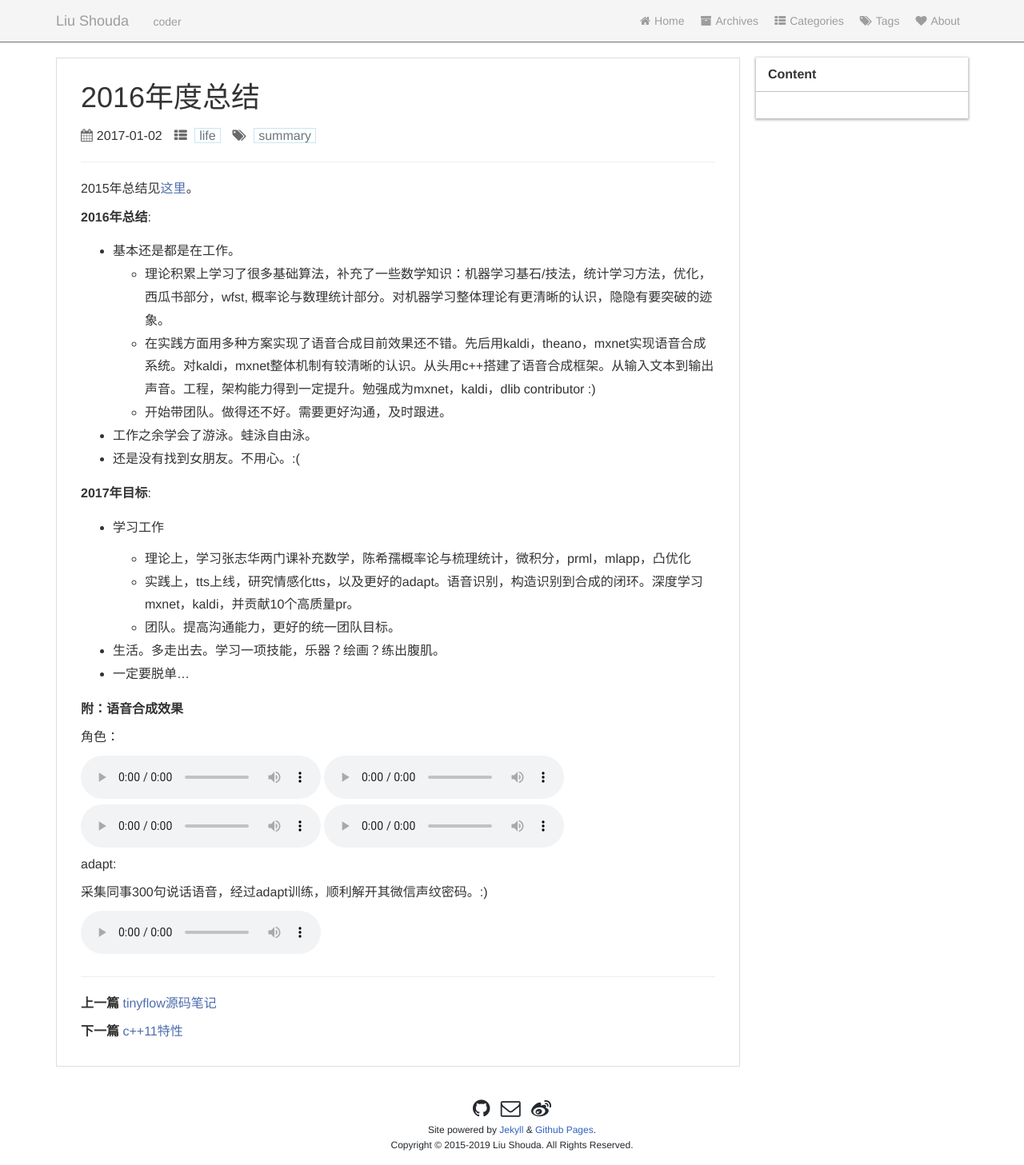
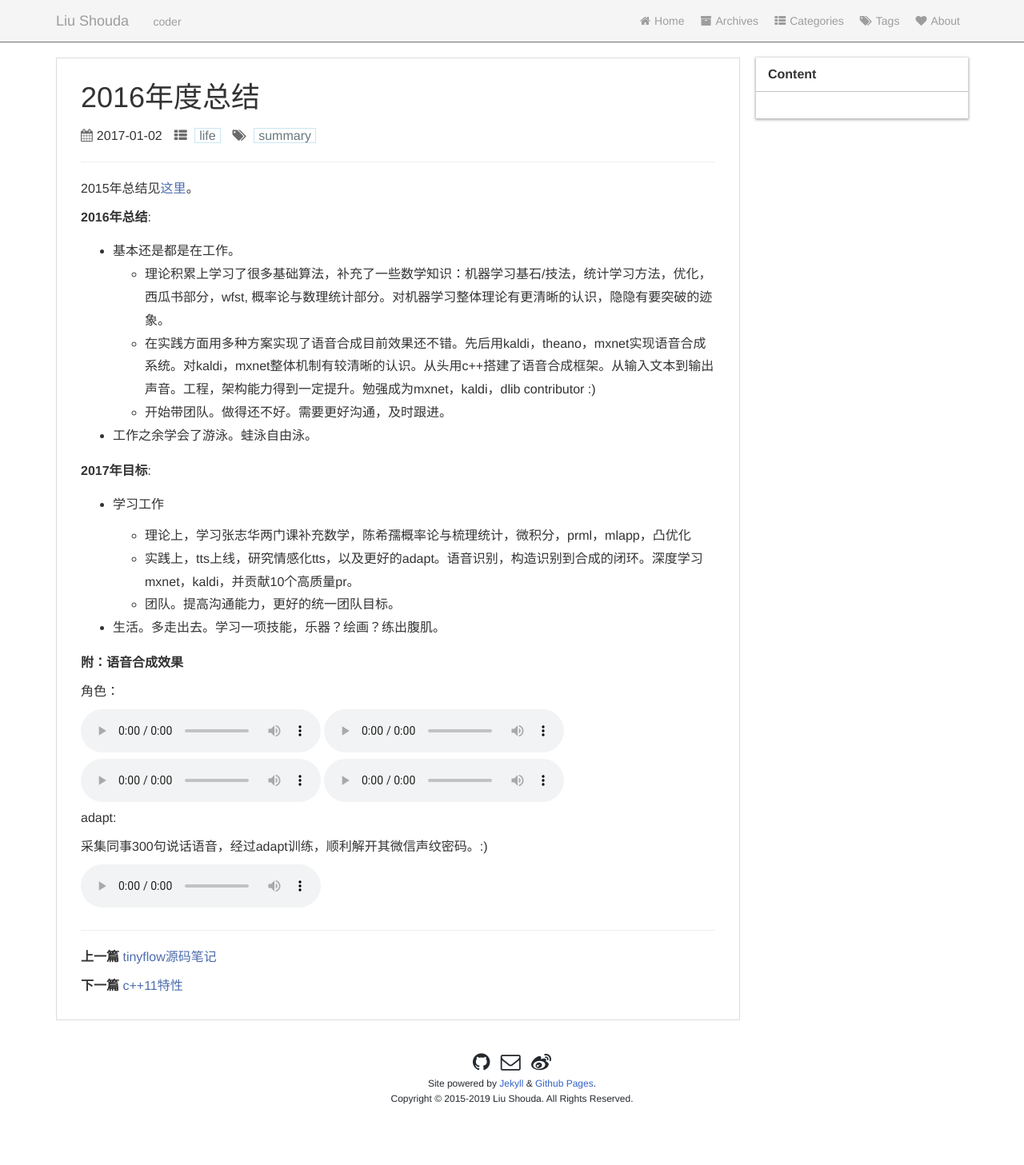
Before and after one commit to vsooda/vsooda.github.io, a Jekyll site: the page built from _posts/2017-01-02-2016-summary.markdown, in a window 1280 px wide. Shown: the whole page at 80% size. Built offline with Jekyll 4.4.1, drawn with Linux system fonts in a browser that asks for light colours; after the commit the page ends 1400 px from its top, so only the background shows below that.

Commit message:
Update 2017-01-02-2016-summary.markdown

```diff
--- a/_posts/2017-01-02-2016-summary.markdown
+++ b/_posts/2017-01-02-2016-summary.markdown
@@ -16,7 +16,6 @@ tags: summary
   * 在实践方面用多种方案实现了语音合成目前效果还不错。先后用kaldi，theano，mxnet实现语音合成系统。对kaldi，mxnet整体机制有较清晰的认识。从头用c++搭建了语音合成框架。从输入文本到输出声音。工程，架构能力得到一定提升。勉强成为mxnet，kaldi，dlib contributor :)
   * 开始带团队。做得还不好。需要更好沟通，及时跟进。
 * 工作之余学会了游泳。蛙泳自由泳。
-* 还是没有找到女朋友。不用心。:(
 
 **2017年目标**:
 
@@ -26,7 +25,6 @@ tags: summary
   * 实践上，tts上线，研究情感化tts，以及更好的adapt。语音识别，构造识别到合成的闭环。深度学习mxnet，kaldi，并贡献10个高质量pr。
   * 团队。提高沟通能力，更好的统一团队目标。
 * 生活。多走出去。学习一项技能，乐器？绘画？练出腹肌。
-* 一定要脱单...
 
 
 
```
